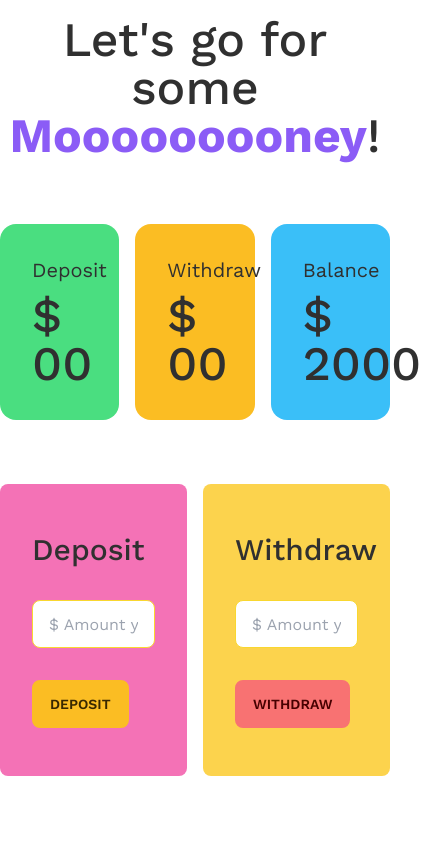
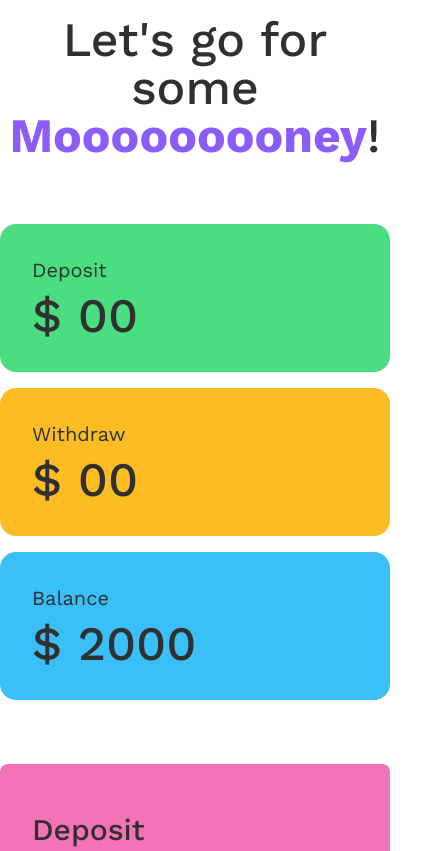
Before and after one commit to coderTirtha/bank, a plain HTML site: page bank.html in a window 390 px wide. Shown: the top 851 px of the page, 421 px wide, since content can reach past the window. Drawn offline with nearby package versions, Linux system fonts and the light colour scheme.

Commit message:
vault section responsived

```diff
--- a/bank.html
+++ b/bank.html
@@ -41,7 +41,7 @@
     </header>
 
     <main class="container mx-auto">
-        <section class="grid grid-cols-3 gap-4 my-16">
+        <section class="grid grid-cols-1 lg:grid-cols-3 gap-4 my-16">
             <div class="card bg-green-400">
                 <div class="card-body">
                     <h4 class="text-xl font-normal">Deposit</h4>
@@ -64,7 +64,7 @@
             </div>
         </section>
 
-        <section class="grid grid-cols-2 gap-4">
+        <section class="grid grid-cols-1 lg:grid-cols-2 gap-4">
             <div class="space-y-8 bg-pink-400 px-8 py-12 rounded-lg">
                 <h2 class="text-3xl font-medium">Deposit</h2>
                 <input type="text" id="deposit" placeholder="$ Amount you want to deposit" class="input input-bordered input-primary w-full"
```
